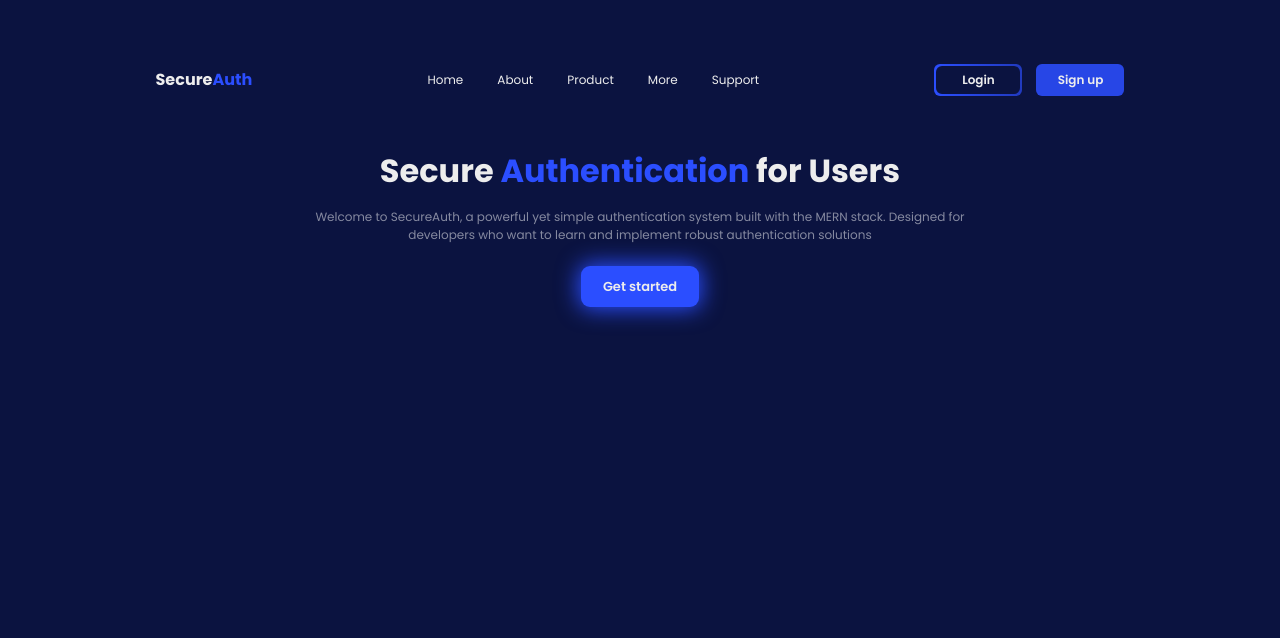
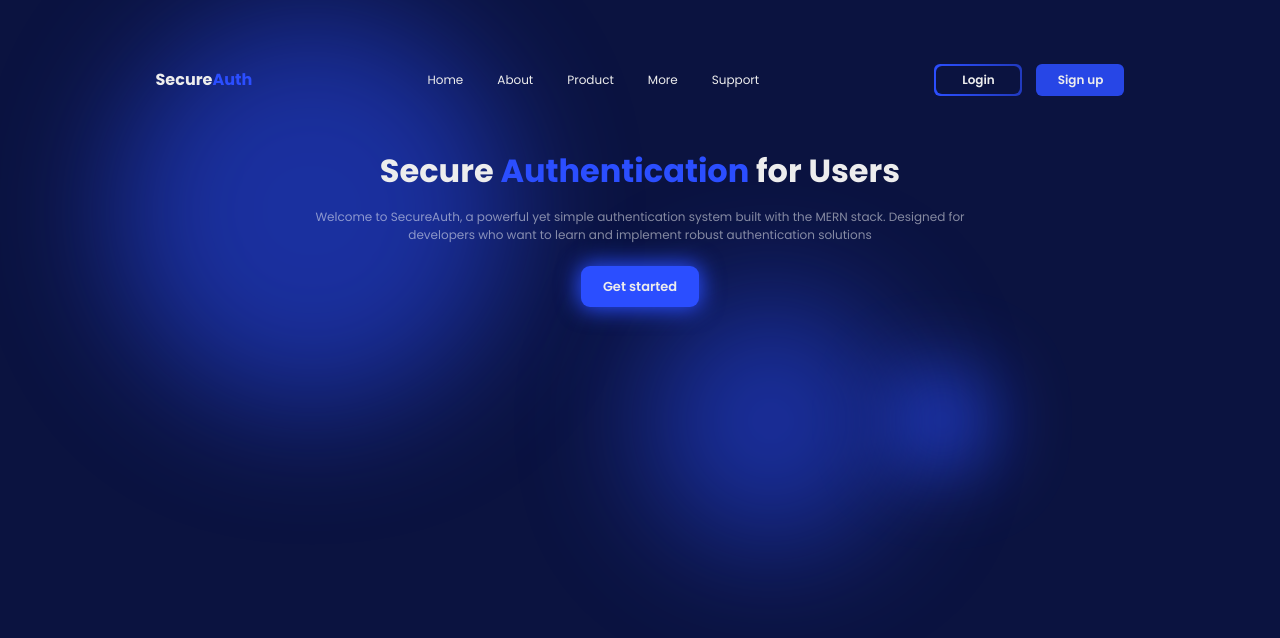
Before and after one commit to douaaaaa/authentication-system, a React (Create React App) app in the folder client/: page / in a window 1280 px wide. Shown: the top 638 px of the page. Built offline with nearby package versions, Linux system fonts and the light colour scheme.

Commit message:
Floating background

```diff
--- a/client/src/App.jsx
+++ b/client/src/App.jsx
@@ -8,6 +8,7 @@ import Reset from "./pages/Reset";
 import Dashboard from "./pages/Dashboard";
 import { useAuthStore } from "./store/auth.store.js";
 import ResetPassword from "./pages/ResetPassword";
+import FloatingItem from "./components/FloatingItem";
 
 const ProtectedRoute = ({ children }) => {
   const { isAuthenticated, user } = useAuthStore();
@@ -19,7 +20,6 @@ const ProtectedRoute = ({ children }) => {
   }
   return children;
 };
-
 const RedirectAuthenticateUser = ({ children }) => {
   const { isAuthenticated, user } = useAuthStore();
   if (isAuthenticated && user.isVerified) {
@@ -27,11 +27,12 @@ const RedirectAuthenticateUser = ({ children }) => {
   }
   return children;
 };
-
 function App() {
   return (
     <BrowserRouter>
-      <div className=" h-screen pt-10 sm:pt-16 px-10 bg-blue-5 sm:px-28 text-txt-clr font-poppins">
+      <div className=" relative h-screen pt-10 sm:pt-16 px-10 bg-blue-5 sm:px-28 text-txt-clr font-poppins">
+        <FloatingItem />
+
         <Navbar />
         <Routes>
           <Route
--- /dev/null
+++ b/client/src/components/FloatingItem.jsx
@@ -0,0 +1,39 @@
+import React from "react";
+import { motion } from "framer-motion";
+
+function FloatingItem() {
+  return (
+    <>
+      <motion.div
+        animate={{ y: ["50%", "0%", "100%", "50%"] }}
+        transition={{ transition: "linear", duration: 20, repeat: Infinity }}
+        className=" absolute  top-0 bg-blue-1 size-[400px] blur-3xl opacity-50 rounded-full"
+      ></motion.div>
+      <motion.div
+        animate={{
+          top: ["10%", "80%", "10%"],
+        }}
+        transition={{
+          transition: "linear",
+          duration: 25,
+          repeat: Infinity,
+          delay: 1,
+        }}
+        className=" absolute top-0 z-0 right-72 bg-blue-1 size-[100px] blur-2xl opacity-70 rounded-full"
+      ></motion.div>
+      <motion.div
+        animate={{
+          top: ["80%", "10%", "80%"],
+        }}
+        transition={{
+          transition: "linear",
+          duration: 25,
+          repeat: Infinity,
+        }}
+        className=" absolute top-0 z-0  right-96 bg-blue-1 size-[250px] blur-3xl opacity-50 rounded-full"
+      ></motion.div>
+    </>
+  );
+}
+
+export default FloatingItem;
--- a/client/src/components/Navbar.jsx
+++ b/client/src/components/Navbar.jsx
@@ -17,7 +17,7 @@ function Navbar() {
     }
   };
   return (
-    <nav className=" section flex items-center justify-between text-sml">
+    <nav className=" relative z-20 section flex items-center justify-between text-sml">
       <Link to={"/"}>
         <h1 className=" text-[16px] font-bold">
           Secure<span className=" text-blue-1">Auth</span>
--- a/client/src/index.css
+++ b/client/src/index.css
@@ -3,7 +3,7 @@
 @tailwind utilities;
 
 .section {
-  @apply border-white max-w-[969px] mx-auto;
+  @apply border-white max-w-[969px] mx-auto relative z-20;
 }
 
 .hoverClass {
```
